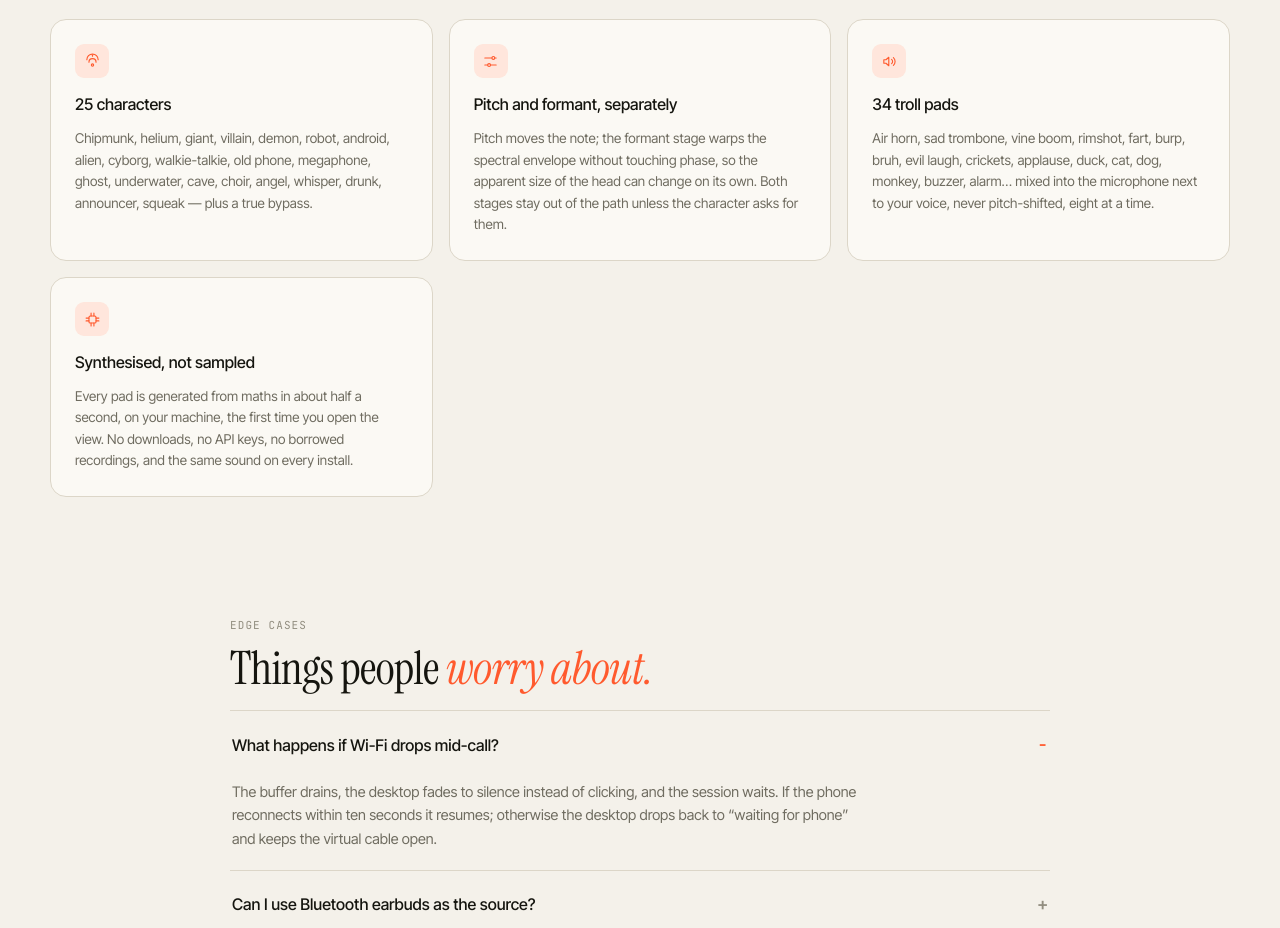
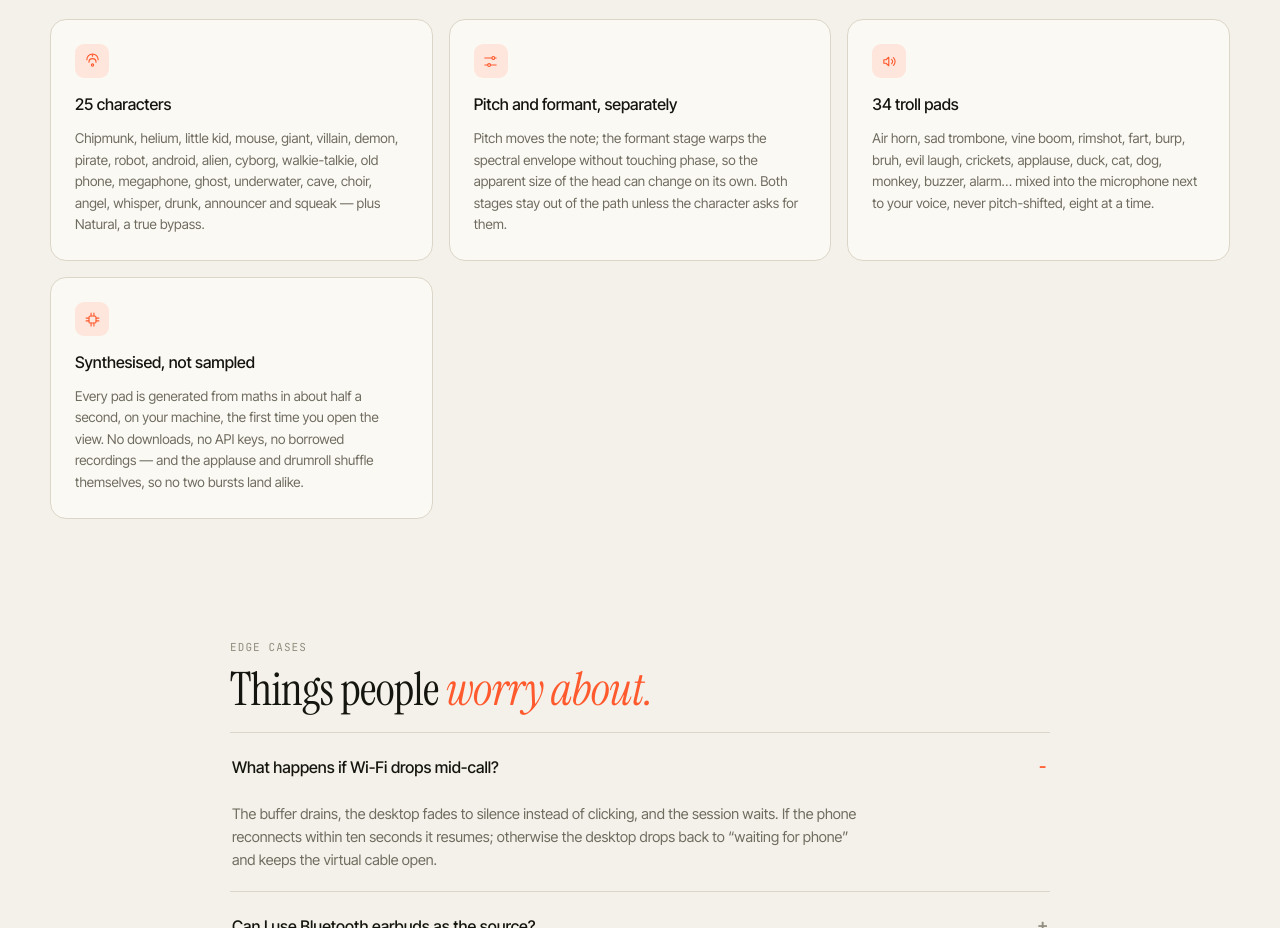
Before and after one commit to sdlksdsf/Virtual-Mic, a plain HTML site: page apps/web/features.html in a window 1280 px wide. Shown: the part 4288-5216 px from the top of the page. Drawn offline with Linux system fonts and the light colour scheme; no server answers.

Commit message:
Features: the character list matches the app (#44)
The page said 25 characters and then listed 21, and it promised the same sound
on every install while the applause and drumroll are deliberately shuffled.
Both now match what the app actually does.

Co-authored-by: arena-agent <297053741+arena-agent@users.noreply.github.com>

```diff
--- a/apps/web/features.html
+++ b/apps/web/features.html
@@ -260,9 +260,9 @@
               <span class="feature-icon"><svg><use href="#i-radio"/></svg></span>
               <h3>25 characters</h3>
               <p>
-                Chipmunk, helium, giant, villain, demon, robot, android, alien, cyborg, walkie-talkie,
-                old phone, megaphone, ghost, underwater, cave, choir, angel, whisper, drunk, announcer,
-                squeak — plus a true bypass.
+                Chipmunk, helium, little kid, mouse, giant, villain, demon, pirate, robot, android,
+                alien, cyborg, walkie-talkie, old phone, megaphone, ghost, underwater, cave, choir,
+                angel, whisper, drunk, announcer and squeak — plus Natural, a true bypass.
               </p>
             </article>
             <article class="feature reveal">
@@ -288,8 +288,8 @@
               <h3>Synthesised, not sampled</h3>
               <p>
                 Every pad is generated from maths in about half a second, on your machine, the first
-                time you open the view. No downloads, no API keys, no borrowed recordings, and the same
-                sound on every install.
+                time you open the view. No downloads, no API keys, no borrowed recordings — and the
+                applause and drumroll shuffle themselves, so no two bursts land alike.
               </p>
             </article>
           </div>
```
